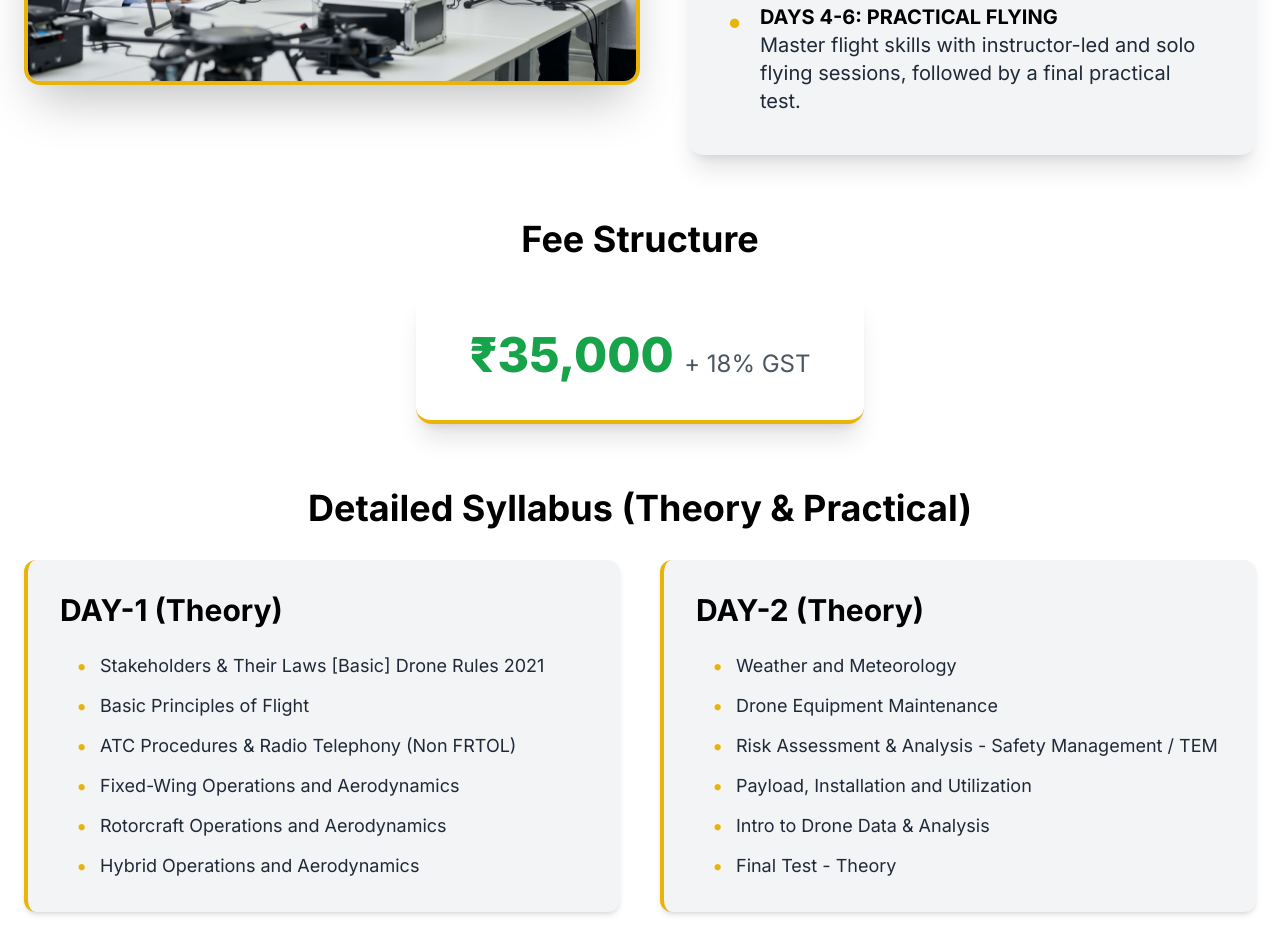
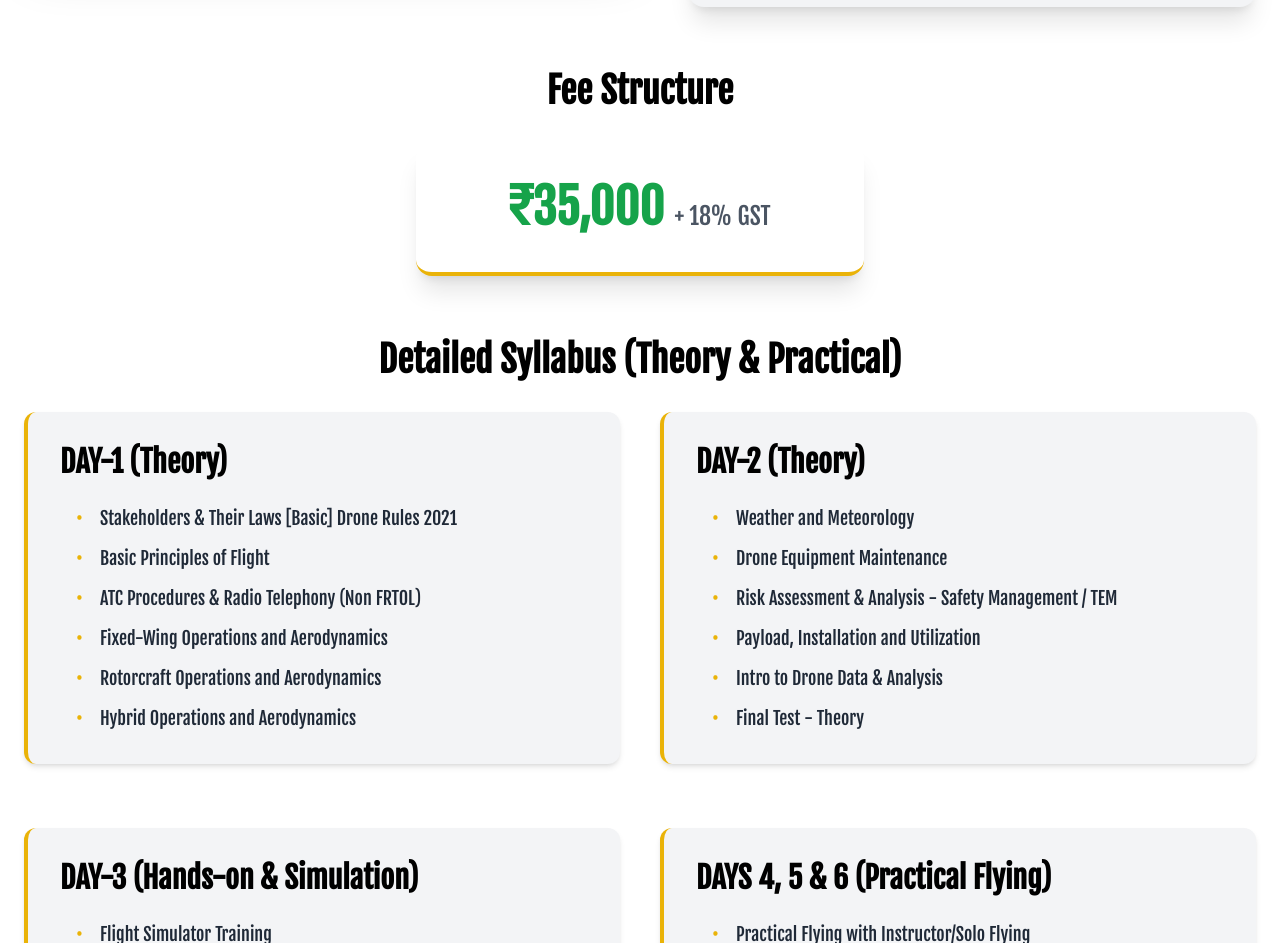
Before and after one commit to mithsel/brochure, a plain HTML site: page index.html in a window 1280 px wide. Shown: the part 3137-4080 px from the top of the page. Drawn offline with nearby package versions, Linux system fonts and the light colour scheme.

Commit message:
index.html

```diff
--- a/index.html
+++ b/index.html
@@ -6,12 +6,12 @@
     <title>UAV Innovation</title>
     <!-- Tailwind CSS CDN for styling -->
     <script src="https://cdn.tailwindcss.com"></script>
-    <!-- Google Fonts - Inter for clean typography -->
-    <link href="https://fonts.googleapis.com/css2?family=Inter:wght@400;600;700;800&display=swap" rel="stylesheet">
+    <!-- Google Fonts - Fjalla One for a sleek typography -->
+    <link href="https://fonts.googleapis.com/css2?family=Fjalla+One&display=swap" rel="stylesheet">
     <style>
-        /* Custom styles for the Inter font */
+        /* Custom styles for the Fjalla One font */
         body {
-            font-family: 'Inter', sans-serif;
+            font-family: 'Fjalla One', sans-serif; /* Changed font to Fjalla One */
             background-color: #FFFFFF; /* White background for the overall page */
         }
         .btn-primary {
@@ -162,8 +162,8 @@
             </div>
 
             <h3 class="text-3xl sm:text-4xl font-bold text-center mb-6 sm:mb-8 text-black">Fee Structure</h3>
-            <div class="mb-12 sm:mb-16">
-                <div class="bg-white p-8 sm:p-10 rounded-2xl shadow-xl text-center max-w-md mx-auto transition-all transform hover:scale-105 duration-300 border-b-4 border-yellow-500">
+            <div class="mb-12 sm:mb-16 flex justify-center"> <!-- Added flex justify-center to explicitly center the single card -->
+                <div class="bg-white p-8 sm:p-10 rounded-2xl shadow-xl text-center max-w-md transition-all transform hover:scale-105 duration-300 border-b-4 border-yellow-500 w-full"> <!-- Removed mx-auto from here and added w-full for better responsiveness within flex -->
                     <p class="text-4xl sm:text-5xl font-extrabold text-green-600">₹35,000 <span class="text-xl sm:text-2xl font-normal text-gray-600">+ 18% GST</span></p>
                 </div>
             </div>
```
